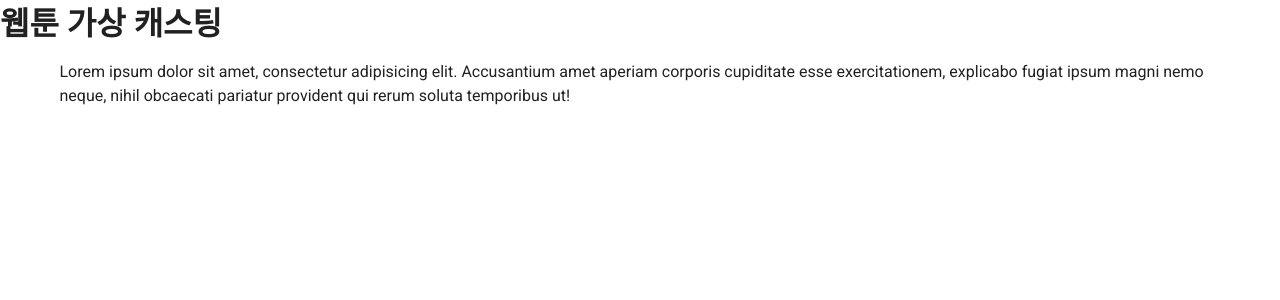
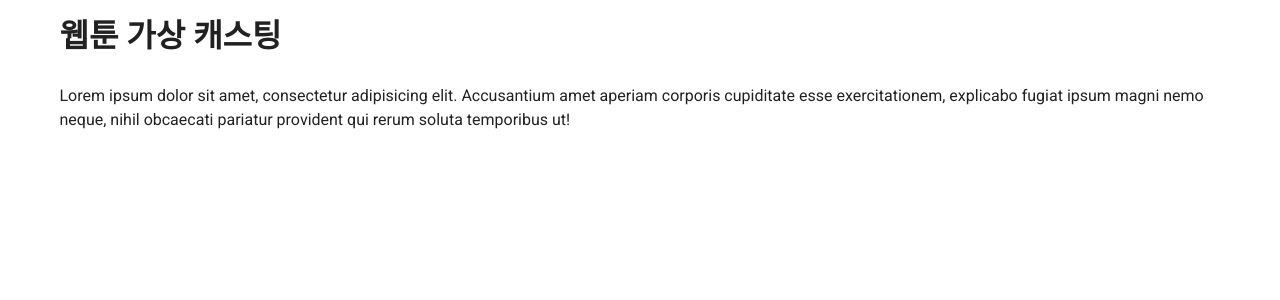
Before and after one commit to Binjiho/brave_webtoon, a Nuxt app in the folder frontend/: page / in a window 1280 px wide. Shown: the top 300 px of the page. Built offline with nearby package versions, Linux system fonts and the light colour scheme.

Commit message:
scss 파일 구성

```diff
--- /dev/null
+++ b/frontend/assets/scss/common.scss
@@ -0,0 +1,4 @@
+/*******************************************************************
+// 위치 : src/assets/scss/common.scss
+// 설명 : 공통 클래스 정의
+********************************************************************/
--- /dev/null
+++ b/frontend/assets/scss/index.scss
@@ -0,0 +1,7 @@
+/*******************************************************************
+// 위치 : src/assets/scss/_index.scss
+// 설명 : 각 요소에 적용될 SCSS를 한곳에 모아서 관리함
+// 주의 : 이 파일은 nuxt.config.js에 설정하지 말 것
+********************************************************************/
+@import "vuetify-reset";
+@import "common";
--- /dev/null
+++ b/frontend/assets/scss/vuetify-reset.scss
@@ -0,0 +1,9 @@
+/*******************************************************************
+// 위치 : src/assets/scss/vuetify-reset.scss
+// 설명 : vuetify 클래스를 수정 할 경우 사용
+         index.scss에 import하여 사용
+********************************************************************/
+
+.container {
+  min-width: 375px;
+}
--- a/frontend/components/Header.vue
+++ b/frontend/components/Header.vue
@@ -2,7 +2,9 @@
 
 <template>
   <header>
-    <h1>웹툰 가상 캐스팅</h1>
+    <v-container>
+      <h1>웹툰 가상 캐스팅</h1>
+    </v-container>
   </header>
 </template>
 
--- a/frontend/plugins/vuetify.js
+++ b/frontend/plugins/vuetify.js
@@ -1,5 +1,7 @@
 import Vue from "vue";
 import Vuetify from "vuetify/lib";
+
+import "assets/scss/index.scss";
 
 Vue.use(Vuetify);
 
```
Also changed, not shown: frontend/assets/scss/variables.scss (+9 -4 lines).
